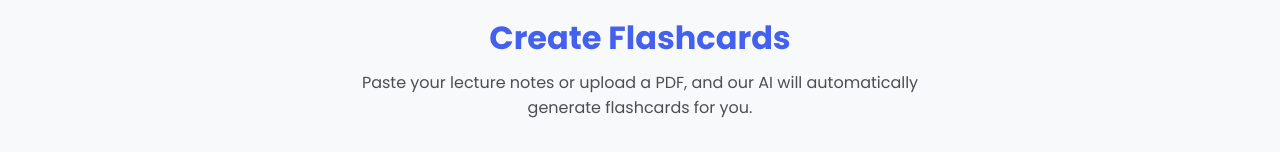
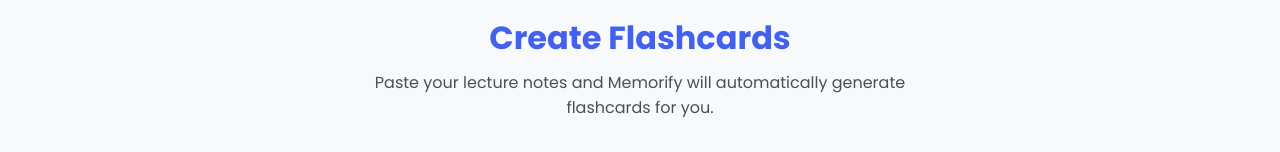
Before and after one commit to Cherry28831/Memorify-AI-Flashcards, a React (Create React App) app in the folder frontend/: page / in a window 1280 px wide. Both pictures are taken after a click on the button "New Chat". Shown: the part 313-465 px from the top of the page. Built offline with nearby package versions, Linux system fonts and the light colour scheme.

Commit message:
Timeout set, form text change

```diff
--- a/frontend/src/components/FlashcardViewer.jsx
+++ b/frontend/src/components/FlashcardViewer.jsx
@@ -34,7 +34,7 @@ const FlashcardViewer = ({ flashcards, onReviewResult, onEdit, onDelete }) => {
       setCurrentIndex((prevIndex) =>
         prevIndex < dueCards.length - 1 ? prevIndex + 1 : 0
       );
-    }, 150);
+    }, 220);
   };
 
   const handlePrevCard = () => {
--- a/frontend/src/components/NotesInputForm.jsx
+++ b/frontend/src/components/NotesInputForm.jsx
@@ -48,7 +48,7 @@ const NotesInputForm = ({ onGenerateFlashcards, isLoading }) => {
     <div className="notes-input-section">
       <div className="input-header">
         <h2>Create Flashcards</h2>
-        <p>Paste your lecture notes or upload a PDF, and our AI will automatically generate flashcards for you.</p>
+        <p>Paste your lecture notes and Memorify will automatically generate flashcards for you.</p>
       </div>
 
       <form className="notes-form" onSubmit={handleSubmit}>
--- a/package.json
+++ b/package.json
@@ -3,5 +3,9 @@
     "start": "concurrently \"npm run backend\" \"npm run frontend\"",
     "backend": "cd backend && npm run dev",
     "frontend": "cd frontend && npm start"
+  },
+  "dependencies": {
+    "jspdf": "^3.0.1",
+    "jspdf-autotable": "^5.0.2"
   }
 }
```
Also changed, not shown: 1 other file (tests, documents, lock files or other folders).
